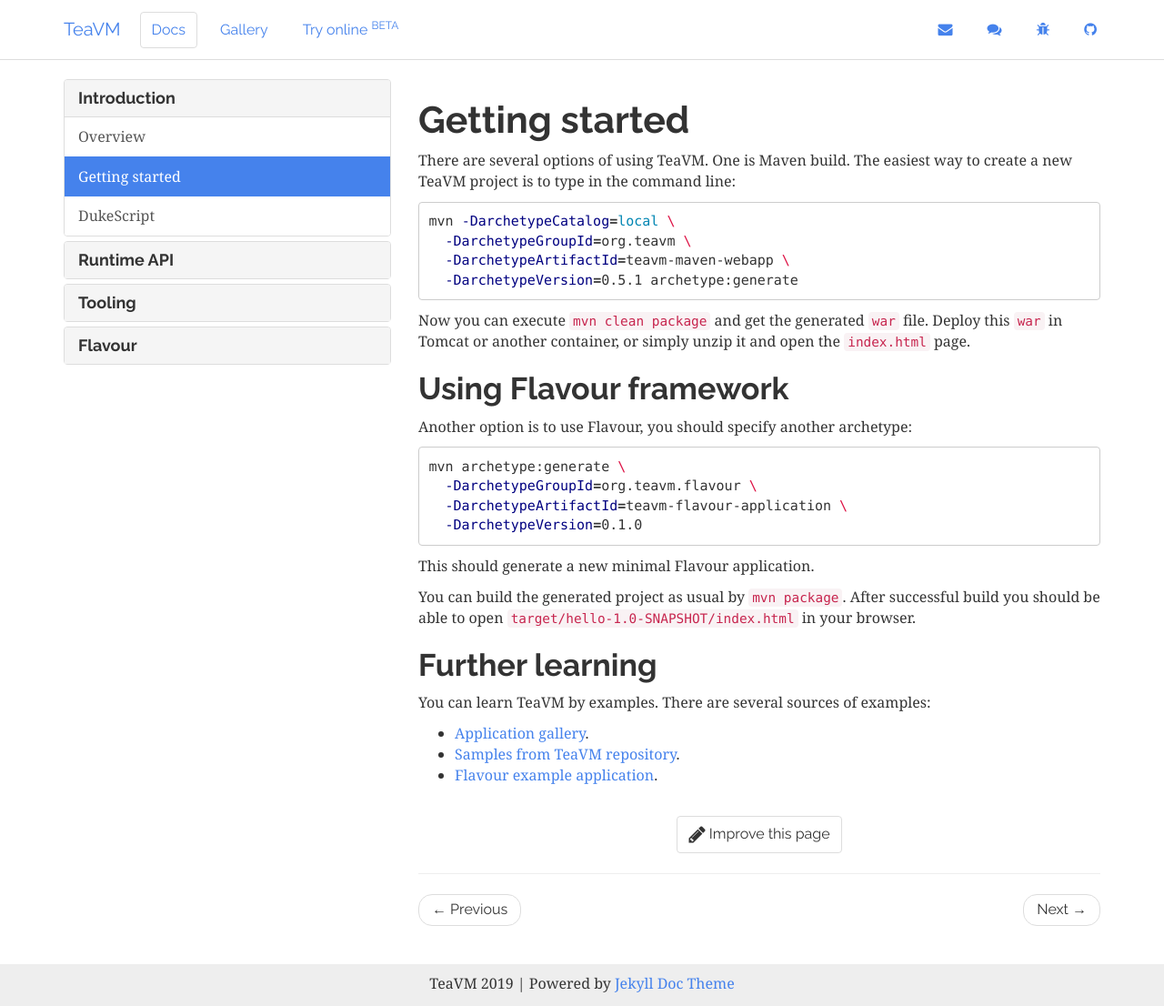
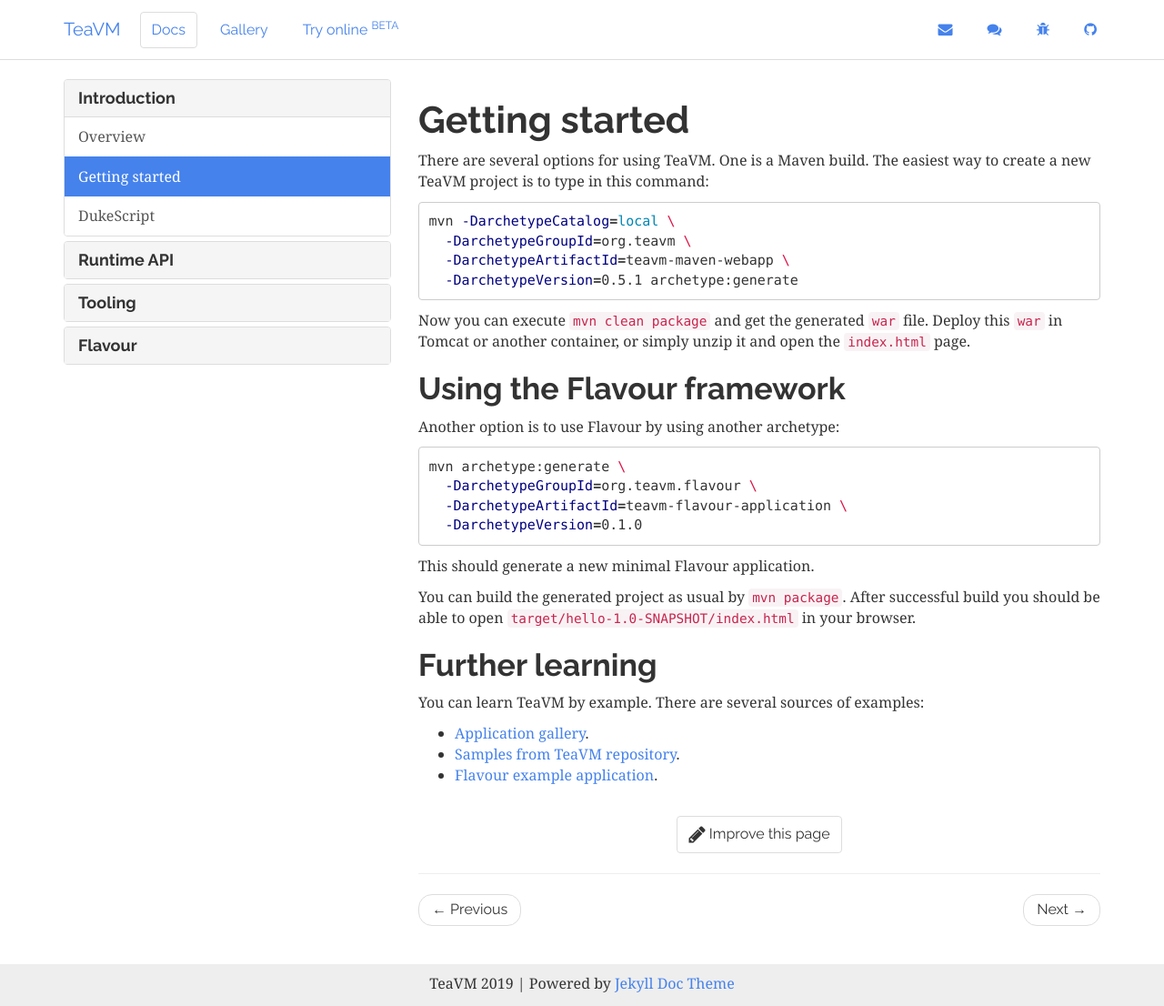
Before and after one commit to konsoletyper/teavm-site, a Jekyll site: the page built from _docs/intro/getting-started.md, in a window 1280 px wide and 1106 px high. Shown: the whole window at 91% size. Built offline with Jekyll 4.4.1, drawn with Linux system fonts in a browser that asks for light colours.

Commit message:
Minor updates to getting started
Minor wording changes.

````diff
--- a/_docs/intro/getting-started.md
+++ b/_docs/intro/getting-started.md
@@ -2,8 +2,8 @@
 title: Getting started
 ---
 
-There are several options of using TeaVM. One is Maven build.
-The easiest way to create a new TeaVM project is to type in the command line:
+There are several options for using TeaVM. One is a Maven build.
+The easiest way to create a new TeaVM project is to type in this command:
 
 ```bash
 mvn -DarchetypeCatalog=local \
@@ -16,9 +16,9 @@
 Deploy this `war` in Tomcat or another container, or simply unzip it and open the `index.html` page.
 
 
-## Using Flavour framework
+## Using the Flavour framework
 
-Another option is to use Flavour, you should specify another archetype:
+Another option is to use Flavour by using another archetype:
 
 ```bash
 mvn archetype:generate \
@@ -35,7 +35,7 @@
 
 ## Further learning
 
-You can learn TeaVM by examples. There are several sources of examples:
+You can learn TeaVM by example. There are several sources of examples:
 
 * [Application gallery](/gallery.html).
 * [Samples from TeaVM repository](https://github.com/konsoletyper/teavm/tree/master/samples).
````
